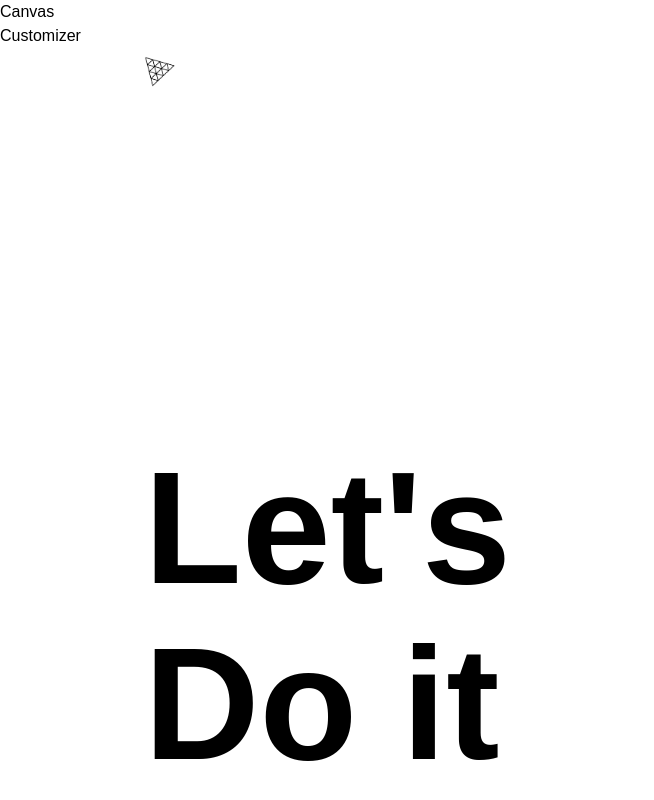
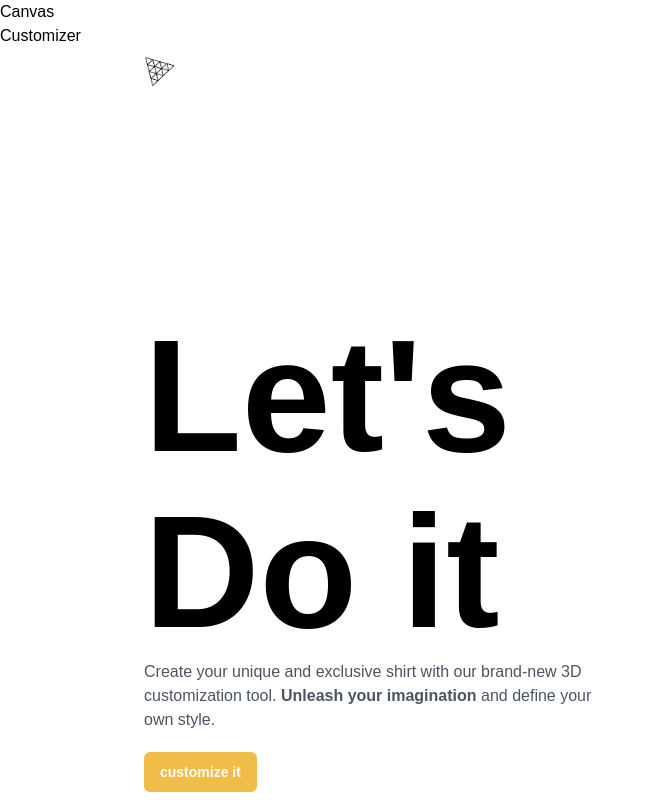
Before and after one commit to abd041/AI-Powered-3D-Website-Using-React, a React (Create React App) app: page / in a window 1280 px wide. Shown: the whole page, without its empty margins (0-654 px from the left). Built offline with nearby package versions, Linux system fonts and the light colour scheme; a web font is replaced by a local one.

Commit message:
Homepage work completed

```diff
--- /dev/null
+++ b/src/components/Custombtn.jsx
@@ -0,0 +1,23 @@
+import React from 'react'
+import { useSnapshot } from 'valtio'
+import state from '../store'
+
+
+const Custombtn = ({title , customStyles , type , handleClick}) => {
+    const snap  = useSnapshot(state)
+    const generateStyle =(type)=>{
+     if(type == "filled"){
+        return{
+            background:snap.color,
+            color:"#ffffff"
+        }
+     }
+    }
+  return (
+    <button className={`px-2 py-2 rounded-md ${customStyles}`} style={generateStyle(type)} onClick={handleClick}>
+        {title}
+    </button>
+  )
+}
+
+export default Custombtn
--- a/src/pages/Home.jsx
+++ b/src/pages/Home.jsx
@@ -2,11 +2,11 @@ import { motion, AnimatePresence } from "framer-motion"
 import { useSnapshot } from "valtio"
 import { headContainerAnimation, headContentAnimation, headTextAnimation, slideAnimation } from "../config/motion"
 import state from "../store"
+import Custombtn from "../components/Custombtn"
 
 const Home = () => {
 
     const snap = useSnapshot(state)
-    console.log(snap)
     return (
         <AnimatePresence>
             {snap.intro &&
@@ -15,10 +15,20 @@ const Home = () => {
                         <img src="./threejs.png" alt="logo" className="w-8 h-8 object-contain" />
                     </motion.header>
                     <motion.div {...headContainerAnimation}>
-                        <motion.div className="head-text" {...headContentAnimation}>
-                            <h1>Let's <br className="xl:block hidden" />Do it</h1>
+                        <motion.div  {...headContentAnimation}>
+                            <h1 className="head-text">Let's <br className="xl:block hidden" />Do it</h1>
                         </motion.div>
-                        <motion.div></motion.div>
+                        <motion.div {...headContentAnimation} className="flex flex-col gap-5">
+                            <p className="max-w-md font-normal text-gray-600 text-base">
+                                Create your unique and exclusive shirt with our brand-new 3D customization tool. <strong>Unleash your imagination</strong> and define your own style.
+                            </p>
+                          <Custombtn
+                           title="customize it"
+                           type="filled"
+                           handleClick={() => state.intro = false}
+                           customStyles="w-fit px-4 py-2.5 font-bold text-sm"
+                          />
+                        </motion.div>
                     </motion.div>
                 </motion.section>
             }
```
